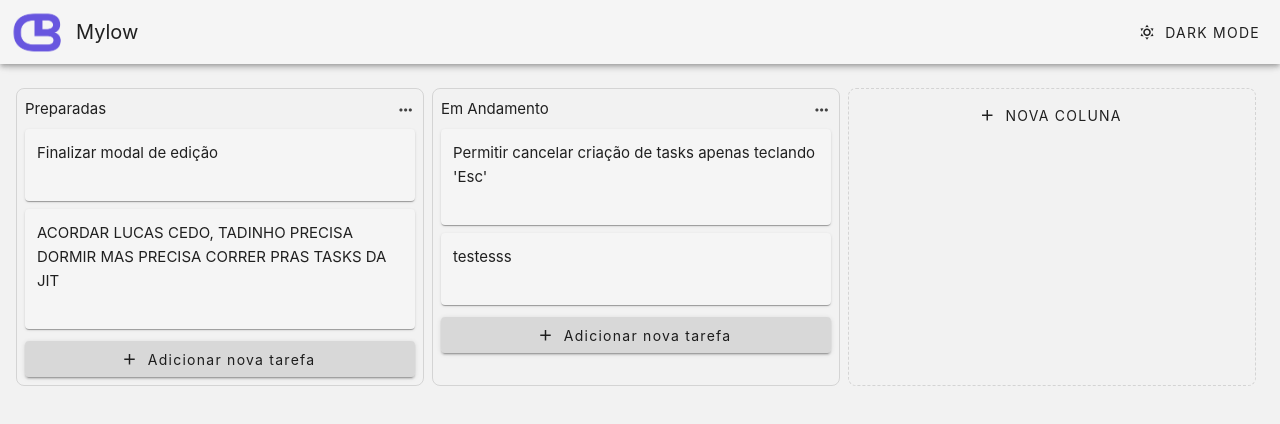
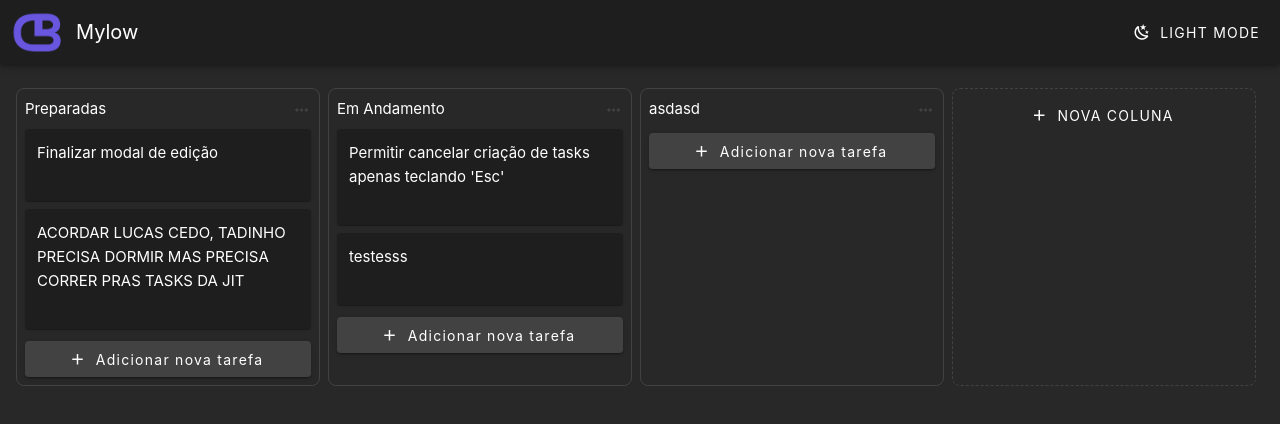
Before and after one commit to Mylla-Belmont/desafio-vue-tasks, a Vue app: page / in a window 1280 px wide. Shown: the top 424 px of the page. Built offline with nearby package versions, Linux system fonts and the light colour scheme; data requests are answered from the project's data file.

Commit message:
persistencia de theme

```diff
--- a/db.json
+++ b/db.json
@@ -1,4 +1,10 @@
 {
+  "theme": [
+    {
+      "id": "1",
+      "value": "dark"
+    }
+  ],
   "columns": [
     {
       "id": "1",
@@ -7,6 +13,10 @@
     {
       "id": "2",
       "title": "Em Andamento"
+    },
+    {
+      "id": "3",
+      "title": "asdasd"
     }
   ],
   "tasks": [
@@ -65,6 +75,11 @@
       "id": "12",
       "column_id": "1",
       "task_id": "10"
+    },
+    {
+      "id": "13",
+      "column_id": "1",
+      "task_id": "9"
     }
   ]
 }
--- a/src/App.vue
+++ b/src/App.vue
@@ -12,13 +12,9 @@ import TaskModal from './components/TaskModal.vue'
 
 import { useToast } from './composables/useToast'
 import Toast from './components/ToastComponent.vue'
+import { useThemeStore } from './stores/ThemeStore'
 
-const theme = ref('light')
-
-function toggleTheme() {
-  theme.value = theme.value === 'light' ? 'dark' : 'light'
-}
-
+const themeStore = useThemeStore()
 const taskStore = useTaskStore()
 const columnStore = useColumnStore()
 const relationStore = useRelationStore()
@@ -96,7 +92,7 @@ async function deleteColumn(columnId: string) {
   notification.showToast('Coluna removida com sucesso', 'success')
 }
 
-async function upadateColumn(idColumn: string, newTitle: string) {
+async function updateColumn(idColumn: string, newTitle: string) {
   const column = columnStore.columns.find(c => c.id === idColumn)
   if (!column) {
     notification.showToast('Coluna não encontrada', 'error')
@@ -127,6 +123,7 @@ function openTaskModal(task: Task) {
 }
 
 onMounted(() => {
+  themeStore.fetchTheme()
   taskStore.fetchTasks()
   columnStore.fetchColumns()
   relationStore.fetchRelations()
@@ -134,8 +131,8 @@ onMounted(() => {
 </script>
 
 <template>
-  <v-app :theme="theme" class="fluid fill-height">
-    <top-bar :theme="theme" @toggle-theme="toggleTheme" />
+  <v-app :theme="themeStore.theme.value" class="fluid fill-height">
+    <top-bar />
 
     <v-main>
       <Toast />
@@ -144,9 +141,8 @@ onMounted(() => {
 
           <KanbanColumn v-for="column in columnStore.columns" :key="column.id"
             :tasks="taskStore.tasks.filter(task => relationStore.relations.some(r => r.column_id == column.id && r.task_id == task.id))"
-            :title="column.title" :column-id="column.id" :theme="theme" @add-task="addTask($event, column)"
-            @task-click="openTaskModal" @task-moved="handleTaskMoved" @delete-column="deleteColumn"
-            @update-column="upadateColumn" />
+            :title="column.title" :column-id="column.id" @add-task="addTask($event, column)" @task-click="openTaskModal"
+            @task-moved="handleTaskMoved" @delete-column="deleteColumn" @update-column="updateColumn" />
 
           <v-col class="bg-gray-100 rounded-lg px-2 py-2 border border-dashed border-gray-400 mr-2">
             <template v-if="creatingColumn">
--- a/src/components/KanbanColumn.vue
+++ b/src/components/KanbanColumn.vue
@@ -4,14 +4,16 @@ import draggable from 'vuedraggable'
 import TaskCard from './TaskCard.vue'
 import type { Task, SortableTask } from '../types/Models'
 import { useToast } from '../composables/useToast'
+import { useThemeStore } from '../stores/ThemeStore'
 
 const notification = useToast()
+// eslint-disable-next-line @typescript-eslint/no-unused-vars
+const themeStore = useThemeStore()
 
 const props = defineProps<{
     tasks: Task[]
     title: string
     columnId: string
-    theme?: string
 }>()
 
 const emit = defineEmits<{
@@ -48,16 +50,16 @@ function cancelCreateTask() {
     newTaskTitle.value = ""
 }
 
-function excluirLista() {
+function deleteList() {
     emit('delete-column', props.columnId)
 }
 
-function editarLista() {
+function editList() {
     editedTitle.value = props.title
     editingTitle.value = true
 }
 
-function salvarEdicao() {
+function saveEdit() {
     if (!editedTitle.value.trim()) {
         editingTitle.value = false
         notification.showToast('O nome da coluna não pode estar vazio', 'error')
@@ -68,7 +70,7 @@ function salvarEdicao() {
     notification.showToast('Coluna atualizada com sucesso', 'success')
 }
 
-function cancelarEdicao() {
+function cancelEdit() {
     editingTitle.value = false
 }
 
@@ -85,8 +87,8 @@ function onTaskMoved(evt: SortableTask) {
         <v-row>
             <v-col cols="8" class="text-h7">
                 <template v-if="editingTitle">
-                    <v-text-field v-model="editedTitle" dense hide-details autofocus @keyup.enter="salvarEdicao"
-                        @blur="cancelarEdicao" />
+                    <v-text-field v-model="editedTitle" dense hide-details autofocus @keyup.enter="saveEdit"
+                        @blur="cancelEdit" />
                 </template>
                 <template v-else>
                     {{ title }}
@@ -101,10 +103,10 @@ function onTaskMoved(evt: SortableTask) {
                     </template>
 
                     <v-list>
-                        <v-list-item prepend-icon="mdi-pencil" @click="editarLista">
+                        <v-list-item prepend-icon="mdi-pencil" @click="editList">
                             <v-list-item-title>Editar</v-list-item-title>
                         </v-list-item>
-                        <v-list-item prepend-icon="mdi-trash-can" @click="excluirLista">
+                        <v-list-item prepend-icon="mdi-trash-can" @click="deleteList">
                             <v-list-item-title>Excluir</v-list-item-title>
                         </v-list-item>
                     </v-list>
@@ -112,19 +114,18 @@ function onTaskMoved(evt: SortableTask) {
             </v-col>
         </v-row>
 
-        <!-- tarefas -->
         <draggable :list="tasks" item-key="id" :animation="200" group="tasks" class="tasks-container"
             @change="onTaskMoved">
             <template #item="{ element }">
                 <div @click="emit('task-click', element)" style="cursor:pointer;">
-                    <task-card :task="element" :theme:="theme" class="task-card column-width mt-2" />
+                    <task-card :task="element" :theme:="themeStore.theme.value" class="task-card column-width mt-2" />
                 </div>
             </template>
         </draggable>
 
         <div v-if="creatingTask" class="mt-3">
             <v-text-field v-model="newTaskTitle" placeholder="Nome da tarefa" dense autofocus
-                @keyup.enter="confirmCreateTask" />
+                @keyup.enter="confirmCreateTask" @keyup.esc="cancelCreateTask" />
             <div class="flex space-x-2 mt-1">
                 <v-btn size="small" variant="flat" @click="confirmCreateTask">Salvar</v-btn>
                 <v-btn size="small" variant="text" @click="cancelCreateTask">Cancelar</v-btn>
--- a/src/components/TaskModal.vue
+++ b/src/components/TaskModal.vue
@@ -3,16 +3,17 @@ import { ref, watch } from 'vue'
 import { useTaskStore } from '../stores/TaskStore'
 import type { Task } from '@/types/Models';
 import { useRelationStore } from '@/stores/RelationStore';
+import { useThemeStore } from '../stores/ThemeStore'
 import { useToast } from '../composables/useToast'
 
 const notification = useToast()
+const themeStore = useThemeStore()
+const taskStore = useTaskStore()
 
 const props = defineProps<{
     modelValue: boolean
     task: Task
 }>()
-
-const taskStore = useTaskStore()
 
 const emit = defineEmits<{
     (e: 'update:modelValue', value: boolean): void
@@ -64,11 +65,12 @@ async function saveTask() {
     emit('update:modelValue', false)
     notification.showToast('Tarefa atualizada com sucesso', 'success')
 }
+
 </script>
 
 <template>
     <v-dialog v-model="internalModel" max-width="500px" @update:modelValue="emit('update:modelValue', $event)">
-        <v-card class="overflow-hidden">
+        <v-card :color="themeStore.theme.value === 'dark' ? 'secondary' : 'grey-lighten-4'" class="overflow-hidden">
             <v-row class="align-center justify-space-between mt-2" no-gutters>
                 <v-col cols="12">
                     <v-textarea class="ml-6 mr-6 mt-4 mb-2" variant="underlined" density="compact" auto-grow rows="1"
--- a/src/components/TopBar.vue
+++ b/src/components/TopBar.vue
@@ -1,16 +1,15 @@
 <script setup lang="ts">
-const props = defineProps<{
-    theme: string
-}>()
 
-const emit = defineEmits(['toggle-theme'])
+import { useThemeStore } from '../stores/ThemeStore'
+
+const themeStore = useThemeStore()
 </script>
 
 <template>
     <v-app-bar class="pr-3">
         <v-row align="center" no-gutters class="ma-0 pa-0 flex-grow-1">
             <v-col cols="auto" class="pa-0 pl-2">
-                <v-img :src="props.theme === 'light'
+                <v-img :src="themeStore.theme.value === 'light'
                     ? '/src/assets/logos/Logo-CB-1.png'
                     : '/src/assets/logos/Logo-CB-2.png'" width="60" height="60" contain />
             </v-col>
@@ -22,9 +21,9 @@ const emit = defineEmits(['toggle-theme'])
             <v-spacer />
 
             <v-col cols="auto" class="pa-0">
-                <v-btn :prepend-icon="props.theme === 'light' ? 'mdi-weather-sunny' : 'mdi-weather-night'" text slim
-                    @click="emit('toggle-theme')">
-                    {{ props.theme === 'light' ? 'Dark Mode' : 'Light Mode' }}
+                <v-btn :prepend-icon="themeStore.theme.value === 'light' ? 'mdi-weather-sunny' : 'mdi-weather-night'"
+                    text slim @click="themeStore.updateTheme">
+                    {{ themeStore.theme.value === 'light' ? 'Dark Mode' : 'Light Mode' }}
                 </v-btn>
             </v-col>
         </v-row>
--- a/src/main.ts
+++ b/src/main.ts
@@ -54,4 +54,5 @@ const vuetify = createVuetify({
 const app = createApp(App)
 app.use(createPinia())
 
-createApp(App).use(vuetify).mount('#app')
+app.use(vuetify)
+app.mount('#app')
--- /dev/null
+++ b/src/services/ThemeServices.ts
@@ -0,0 +1,25 @@
+import type { Theme } from '@/types/Models'
+import axios from 'axios'
+
+const API_URL = 'http://localhost:3000'
+
+export const ThemeServices = {
+  async getTheme(): Promise<Theme> {
+    try {
+      const response = await axios.get(`${API_URL}/theme`)
+      return response.data[0]
+    } catch (error) {
+      console.error('Erro ao buscar tema:', error)
+      throw error
+    }
+  },
+
+  async updateTheme(newTheme: Theme) {
+    try {
+      return await axios.put(`${API_URL}/theme/${newTheme.id}`, newTheme)
+    } catch (error) {
+      console.error('Erro ao trocar tema:', error)
+      throw error
+    }
+  },
+}
--- /dev/null
+++ b/src/stores/ThemeStore.ts
@@ -0,0 +1,41 @@
+/* eslint-disable @typescript-eslint/no-explicit-any */
+import { ThemeServices } from '@/services/ThemeServices'
+import type { Theme } from '@/types/Models'
+import { defineStore } from 'pinia'
+
+export const useThemeStore = defineStore('theme', {
+  state: () => ({
+    theme: {} as Theme,
+    loading: false as boolean,
+    error: null as string | null,
+  }),
+
+  getters: {
+    getActualTheme: (state) => state.theme.value,
+  },
+
+  actions: {
+    async fetchTheme() {
+      this.loading = true
+      this.error = null
+      try {
+        const data = await ThemeServices.getTheme()
+        this.theme = data
+      } catch (err: any) {
+        this.error = err.message || 'Erro ao carregar o tema'
+      } finally {
+        this.loading = false
+      }
+    },
+
+    async updateTheme() {
+      try {
+        const newTheme = this.theme.value === 'dark' ? 'light' : 'dark'
+        this.theme.value = newTheme
+        await ThemeServices.updateTheme(this.theme)
+      } catch (err: any) {
+        this.error = err.message || 'Erro ao atualizar tema'
+      }
+    },
+  },
+})
--- a/src/types/Models.ts
+++ b/src/types/Models.ts
@@ -16,6 +16,11 @@ export interface Relation {
   task_id: string
 }
 
+export interface Theme {
+  id: string
+  value: string
+}
+
 export interface SortableTask<T = Task> {
   added?: {
     element: T
```
Also changed, not shown: src/stores/counter.ts (deleted, +0 -12 lines).
